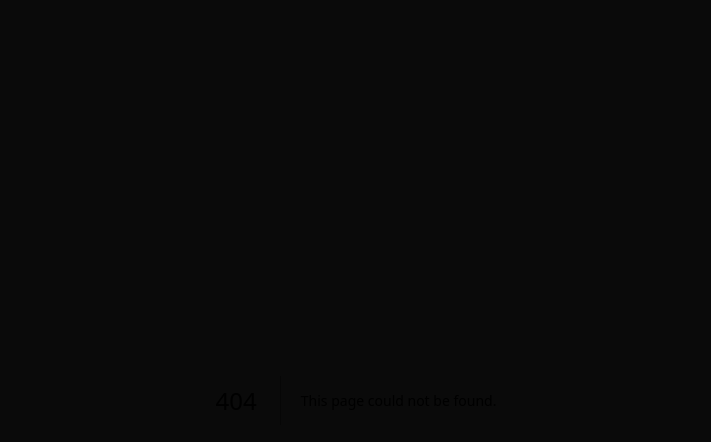
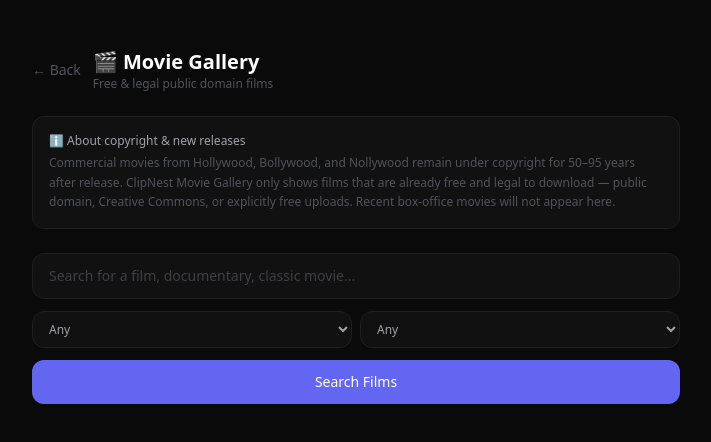
Before and after one commit to Oko300/ClipNest, a Next.js app in the folder frontend/: page /movies in a window 1280 px wide. Before the commit this address had no page. Shown: the top 442 px of the page, without its empty margins (284-995 px from the left). Built offline with nearby package versions, Linux system fonts and the light colour scheme.

Commit message:
Add Movie Gallery Phase 1 - Internet Archive search

```diff
--- /dev/null
+++ b/frontend/app/movies/page.tsx
@@ -0,0 +1,207 @@
+"use client"
+import { useState } from "react"
+import { useRouter } from "next/navigation"
+
+const GENRES = ["Any", "Action", "Drama", "Documentary", "Comedy", "Horror", "Sci-Fi", "Educational"]
+const FOCUS = ["Any", "Classic / Public Domain", "Independent", "Documentary", "Educational"]
+
+interface MovieResult {
+  identifier: string
+  title: string
+  year: string
+  description: string
+  thumbnail: string
+  source: string
+  downloads: number
+}
+
+export default function MovieGallery() {
+  const router = useRouter()
+  const [query, setQuery] = useState("")
+  const [genre, setGenre] = useState("Any")
+  const [focus, setFocus] = useState("Any")
+  const [results, setResults] = useState<MovieResult[]>([])
+  const [loading, setLoading] = useState(false)
+  const [searched, setSearched] = useState(false)
+  const [error, setError] = useState("")
+
+  const search = async () => {
+    if (!query.trim()) return
+    setLoading(true)
+    setError("")
+    setSearched(true)
+
+    try {
+      let searchQuery = query
+      if (genre !== "Any") searchQuery += ` ${genre}`
+      if (focus !== "Any" && focus !== "Classic / Public Domain") searchQuery += ` ${focus}`
+
+      const mediatype = "movies"
+      const collection = focus === "Classic / Public Domain" ? "feature_films" : "movies"
+
+      const url = `https://archive.org/advancedsearch.php?q=${encodeURIComponent(searchQuery)}+mediatype:${mediatype}&fl[]=identifier,title,year,description,downloads&sort[]=downloads+desc&rows=12&output=json`
+
+      const res = await fetch(url)
+      const data = await res.json()
+
+      const movies: MovieResult[] = (data.response?.docs || []).map((doc: any) => ({
+        identifier: doc.identifier,
+        title: doc.title || "Untitled",
+        year: doc.year || "Unknown",
+        description: doc.description || "",
+        thumbnail: `https://archive.org/services/img/${doc.identifier}`,
+        source: "Internet Archive",
+        downloads: doc.downloads || 0,
+      }))
+
+      setResults(movies)
+    } catch (e) {
+      setError("Search failed. Please try again.")
+    } finally {
+      setLoading(false)
+    }
+  }
+
+  const handleDownload = (identifier: string) => {
+    const url = `https://archive.org/download/${identifier}`
+    router.push(`/?url=${encodeURIComponent(url)}`)
+  }
+
+  return (
+    <div className="min-h-screen bg-[#0a0a0a]">
+      <div className="max-w-[680px] mx-auto px-4 pt-12 pb-24 flex flex-col gap-6">
+
+        {/* Header */}
+        <div className="flex items-center gap-3">
+          <button onClick={() => router.push("/")}
+            className="text-[#52525b] text-sm hover:text-white transition-colors">
+            ← Back
+          </button>
+          <div>
+            <h1 className="text-white text-xl font-bold">🎬 Movie Gallery</h1>
+            <p className="text-[#52525b] text-xs">Free & legal public domain films</p>
+          </div>
+        </div>
+
+        {/* Copyright notice */}
+        <div className="bg-[#111111] border border-[#1f1f1f] rounded-xl p-4">
+          <p className="text-[#a1a1aa] text-xs font-medium mb-1">
+            ℹ️ About copyright & new releases
+          </p>
+          <p className="text-[#52525b] text-xs leading-relaxed">
+            Commercial movies from Hollywood, Bollywood, and Nollywood remain
+            under copyright for 50–95 years after release. ClipNest Movie Gallery
+            only shows films that are already free and legal to download —
+            public domain, Creative Commons, or explicitly free uploads.
+            Recent box-office movies will not appear here.
+          </p>
+        </div>
+
+        {/* Search */}
+        <div className="flex flex-col gap-3">
+          <input
+            type="text"
+            value={query}
+            onChange={(e) => setQuery(e.target.value)}
+            onKeyDown={(e) => e.key === "Enter" && search()}
+            placeholder="Search for a film, documentary, classic movie..."
+            className="w-full bg-[#111111] border border-[#1f1f1f] rounded-xl px-4 py-3 text-[#f5f5f5] text-sm placeholder-[#3f3f46] focus:outline-none focus:border-[#6366f1]"
+          />
+          <div className="flex gap-2">
+            <select
+              value={genre}
+              onChange={(e) => setGenre(e.target.value)}
+              className="flex-1 bg-[#111111] border border-[#1f1f1f] rounded-xl px-3 py-2 text-[#a1a1aa] text-xs focus:outline-none focus:border-[#6366f1]"
+            >
+              {GENRES.map(g => <option key={g} value={g}>{g}</option>)}
+            </select>
+            <select
+              value={focus}
+              onChange={(e) => setFocus(e.target.value)}
+              className="flex-1 bg-[#111111] border border-[#1f1f1f] rounded-xl px-3 py-2 text-[#a1a1aa] text-xs focus:outline-none focus:border-[#6366f1]"
+            >
+              {FOCUS.map(f => <option key={f} value={f}>{f}</option>)}
+            </select>
+          </div>
+          <button
+            onClick={search}
+            disabled={loading}
+            className="w-full bg-[#6366f1] hover:bg-[#5558e3] disabled:opacity-50 text-white text-sm font-medium py-3 rounded-xl transition-colors"
+          >
+            {loading ? "Searching..." : "Search Films"}
+          </button>
+        </div>
+
+        {/* Error */}
+        {error && (
+          <p className="text-[#ef4444] text-sm text-center">{error}</p>
+        )}
+
+        {/* Results */}
+        {searched && !loading && results.length === 0 && !error && (
+          <div className="text-center py-10">
+            <p className="text-[#52525b] text-sm">No films found. Try a different search.</p>
+            <p className="text-[#3f3f46] text-xs mt-1">
+              Tip: Try "charlie chaplin", "documentary", "1920s film"
+            </p>
+          </div>
+        )}
+
+        {results.length > 0 && (
+          <div className="flex flex-col gap-4">
+            <p className="text-[#52525b] text-xs">
+              {results.length} films found from Internet Archive
+            </p>
+            {results.map((movie) => (
+              <div key={movie.identifier}
+                className="bg-[#111111] border border-[#1f1f1f] rounded-xl overflow-hidden">
+                <div className="flex gap-3 p-3">
+                  <img
+                    src={movie.thumbnail}
+                    alt={movie.title}
+                    className="w-20 h-14 object-cover rounded-lg bg-[#1f1f1f] shrink-0"
+                    onError={(e) => {
+                      (e.target as HTMLImageElement).src = ""
+                      ;(e.target as HTMLImageElement).style.display = "none"
+                    }}
+                  />
+                  <div className="flex-1 min-w-0">
+                    <p className="text-white text-sm font-medium leading-tight truncate">
+                      {movie.title}
+                    </p>
+                    <p className="text-[#52525b] text-xs mt-0.5">
+                      {movie.year} · {movie.source}
+                    </p>
+                    {movie.description && (
+                      <p className="text-[#71717a] text-xs mt-1 line-clamp-2 leading-relaxed">
+                        {typeof movie.description === "string"
+                          ? movie.description.replace(/<[^>]*>/g, "").slice(0, 120)
+                          : ""}
+                      </p>
+                    )}
+                  </div>
+                </div>
+                <div className="flex gap-2 px-3 pb-3">
+                  <a
+                    href={`https://archive.org/details/${movie.identifier}`}
+                    target="_blank"
+                    rel="noopener noreferrer"
+                    className="flex-1 bg-[#1f1f1f] text-[#a1a1aa] text-xs font-medium py-2 rounded-lg text-center hover:bg-[#262626] transition-colors"
+                  >
+                    Preview
+                  </a>
+                  <button
+                    onClick={() => handleDownload(movie.identifier)}
+                    className="flex-1 bg-[#6366f1] text-white text-xs font-medium py-2 rounded-lg hover:bg-[#5558e3] transition-colors"
+                  >
+                    Download
+                  </button>
+                </div>
+              </div>
+            ))}
+          </div>
+        )}
+      </div>
+    </div>
+  )
+}
--- a/frontend/app/page.tsx
+++ b/frontend/app/page.tsx
@@ -355,6 +355,19 @@ export default function Home() {
           </div>
         </div>
 
+        <a
+          href="/movies"
+          className="flex items-center justify-between bg-[#111111] border border-[#1f1f1f] hover:border-[#6366f1] rounded-xl px-4 py-3 transition-colors group"
+        >
+          <div>
+            <p className="text-white text-sm font-medium">🎬 Movie Gallery</p>
+            <p className="text-[#52525b] text-xs mt-0.5">
+              Browse & download free legal public domain films
+            </p>
+          </div>
+          <span className="text-[#6366f1] text-sm group-hover:translate-x-1 transition-transform">→</span>
+        </a>
+
 {showYouTubeBlock && (
   <div className="bg-[#111111] border border-[#262626] rounded-xl p-5 flex flex-col gap-3">
     <div className="flex items-start justify-between gap-3">
```
